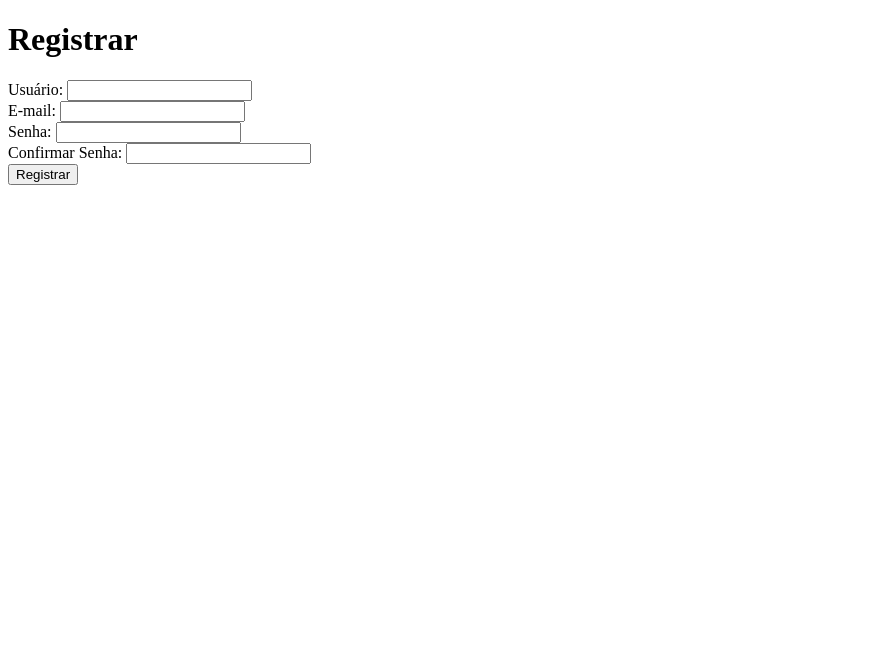
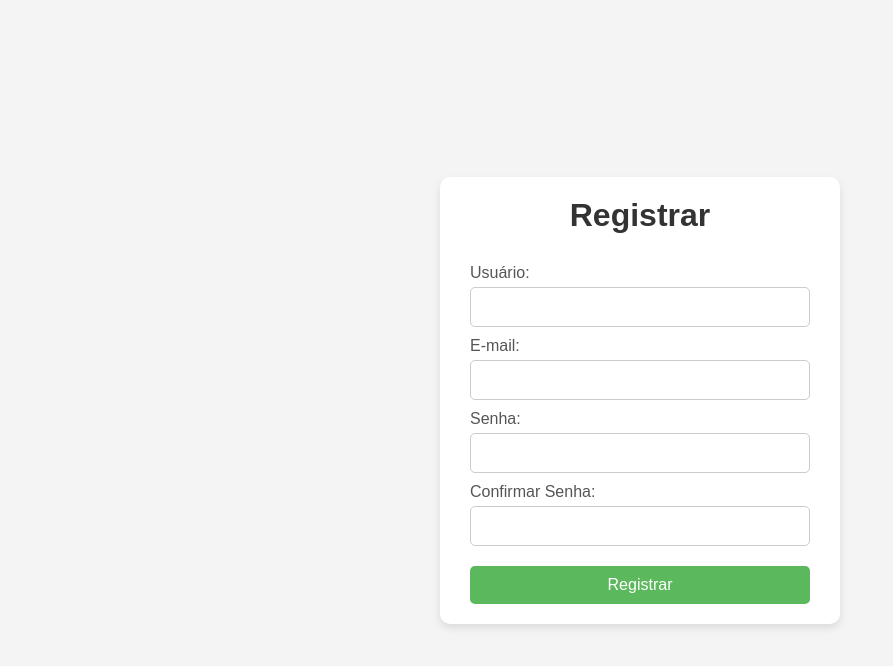
Before and after one commit to Erikadas/Site-EEEP, a website: page login-app/views/registro.html in a window 1280 px wide. Shown: the whole page, without its empty margins (0-893 px from the left). Drawn offline with Linux system fonts and the light colour scheme.

Commit message:
besteirol

```diff
--- a/css/registro.css
+++ b/css/registro.css
@@ -24,7 +24,7 @@ body {
     text-align: center;
 }
 
-h2 {
+h1 {
     margin-bottom: 20px;
     color: #333;
 }
--- a/login-app/views/registro.html
+++ b/login-app/views/registro.html
@@ -1,24 +1,26 @@
 <!DOCTYPE html>
 <html lang="pt-BR">
 <head>
+    <link rel="stylesheet" href="/css/registro.css"> <!-- Verifique se este caminho está correto -->
     <meta charset="UTF-8">
     <meta name="viewport" content="width=device-width, initial-scale=1.0">
     <title>Registro</title>
 </head>
 <body>
+    <div class="container"> <!-- Adicionando uma div container -->
         <h1>Registrar</h1>
         <form action="/register" method="POST">
             <label for="username">Usuário:</label>
-        <input type="text" id="username" name="username" required><br>
+            <input type="text" id="username" name="username" required>
 
             <label for="email">E-mail:</label>
-        <input type="email" id="email" name="email" required><br>
+            <input type="email" id="email" name="email" required>
 
             <label for="password">Senha:</label>
-        <input type="password" id="password" name="password" required><br>
+            <input type="password" id="password" name="password" required>
 
             <label for="confirm-password">Confirmar Senha:</label>
-        <input type="password" id="confirm-password" name="confirm_password" required><br>
+            <input type="password" id="confirm-password" name="confirm_password" required>
 
             <button type="submit">Registrar</button>
         </form>
@@ -35,5 +37,6 @@
                 }
             });
         </script>
+    </div>
 </body>
 </html>
```
Also changed, not shown: index.html (+1 -1 lines), login-app/views/login.html (renamed from login.html, +2 -2 lines). Lines whose indentation alone changed are shown as unchanged.
